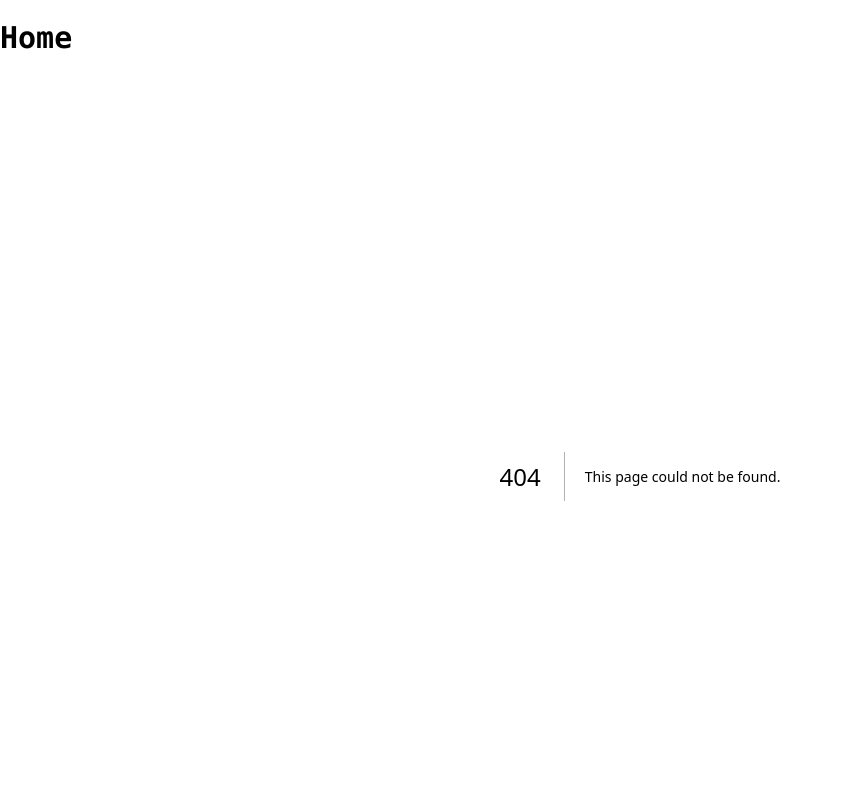
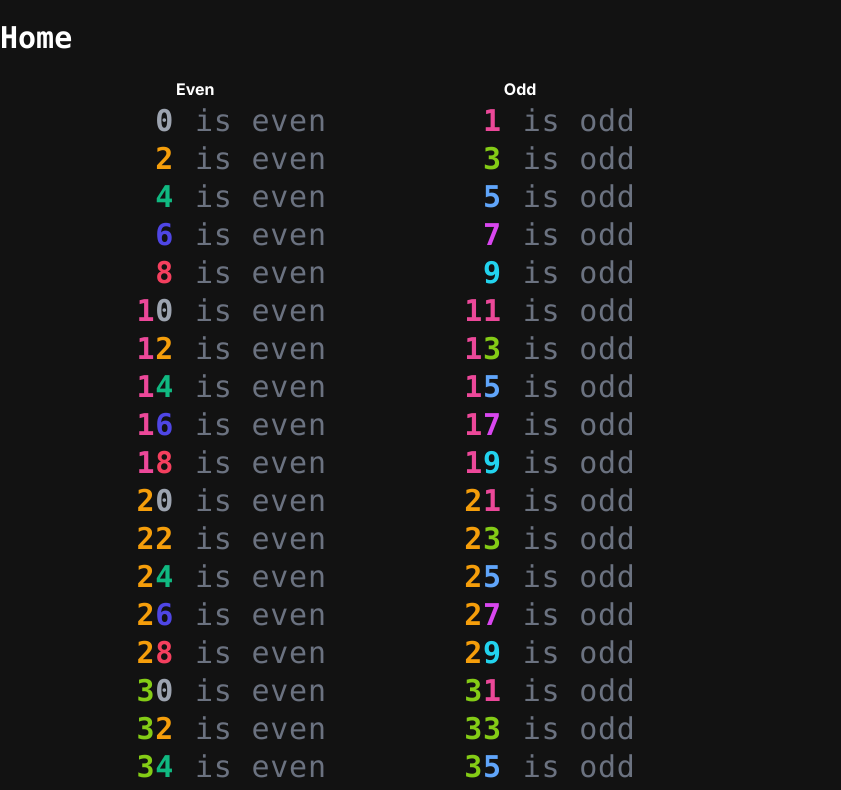
Before and after one commit to hadmacker/numbrella, a Next.js app: page /numbers/even-odd in a window 1280 px wide. Before the commit this address had no page. Shown: the top 790 px of the page, without its empty margins (0-841 px from the left). Built offline with nearby package versions, Linux system fonts and the light colour scheme.

Commit message:
evens and odds

```diff
--- /dev/null
+++ b/app/numbers/even-odd/page.tsx
@@ -0,0 +1,69 @@
+'use client'
+
+import React from "react";
+import {useSearchParams, useRouter} from 'next/navigation'
+import { PrettyChar } from '../../prettyChar'
+import { NumberFormatter } from '../../numberFormatter'
+
+const pretty = PrettyChar.allCharacters();
+
+function formatted(value: number, bw: boolean): React.ReactElement[] {
+  const digitsArray = NumberFormatter.formatNumberWithBreaks(value.toString()).split("");
+
+  // Create an array of <div> elements to hold each digit
+  const elements: React.ReactElement[] = digitsArray.map((digit, index) => {
+    const prettyStyle = (bw.toString() == "true")
+      ? pretty.filter(n=> n.id == "0")[0].prettyStyle
+      : pretty.filter(n=> n.id == digit)[0].prettyStyle;
+    const combinedClasses = `${prettyStyle}`;
+    return (
+      <span className={combinedClasses} key={index}>
+        {digit}
+      </span>
+    );
+  });
+
+  return elements;
+}
+
+export default function Page() {
+  const elements: React.ReactElement[] = [];
+
+  for(let i = 0; i <= 1000; i += 2)
+  {
+    elements.push(
+      <tr className="m-5 p-5">
+        {Formula(i, false)}
+      </tr>
+    );
+  };
+
+  return (
+  <>
+    <table className="table-auto">
+      <thead>
+        <tr>
+          <th className="text-left mx-5"></th>
+          <th className="text-left mx-5">Even</th>
+          <th className="text-left mx-5"></th>
+          <th className="text-left mx-5">Odd</th>
+        </tr>
+      </thead>
+      <tbody>
+        {elements}
+      </tbody>
+    </table>
+  </>
+  )
+}
+
+function Formula(value: number, bw: boolean) {
+  return (
+      <>
+        <td className="pl-1 md:pl-5 lg:pl-20 text-right m-5 tracking-wide font-mono text-3xl font-black">{formatted(value, bw)}</td>
+        <td className="pl-3 md:pl-5 text-left m-5 tracking-wide font-mono md:text-3xl text-2xl text-gray-500">is even</td>
+        <td className="pl:5 md:pl-20 text-right m-5 tracking-wide font-mono text-3xl font-black">{formatted(value + 1, bw)}</td>
+        <td className="pl-3 md:pl-5 text-left m-5 tracking-wide font-mono md:text-3xl text-2xl text-gray-500">is odd</td>
+      </>
+    )
+}
--- a/app/page.tsx
+++ b/app/page.tsx
@@ -13,6 +13,7 @@ export default function Home() {
             <li key="n1.1.2.5" className='mx 3 my-8'><a href="numbers/cubes"><span className="mx-2 p-4 text-3xl font-black">Cube numbers</span></a></li>
             <li key="n1.1.2.6" className='mx 3 my-8'><a href="numbers/googol"><span className="mx-2 p-4 text-3xl font-black">Googol</span></a></li>
             <li key="n1.1.2.7" className='mx 3 my-8'><a href="numbers/shortscale"><span className="mx-2 p-4 text-3xl font-black">Names of Large Numbers</span></a></li>
+            <li key="n1.1.2.8" className='mx 3 my-8'><a href="numbers/even-odd"><span className="mx-2 p-4 text-3xl font-black">Evens and Odds</span></a></li>
           </ul>
         </div>
         <div key="w1">
--- a/app/prettyChar.tsx
+++ b/app/prettyChar.tsx
@@ -9,8 +9,8 @@ export class PrettyChar {
 
     public static allCharacters() {
         let pretty: Array<PrettyChar> = [];
-        pretty.push(new PrettyChar(",","text-gray-400 m-0"));
-        pretty.push(new PrettyChar("0","text-gray-500"));
+        pretty.push(new PrettyChar(",","text-gray-300 m-0"));
+        pretty.push(new PrettyChar("0","text-gray-400"));
         pretty.push(new PrettyChar("1","text-pink-500"));
         pretty.push(new PrettyChar("2","text-amber-500"));
         pretty.push(new PrettyChar("3","text-lime-500"));
```
